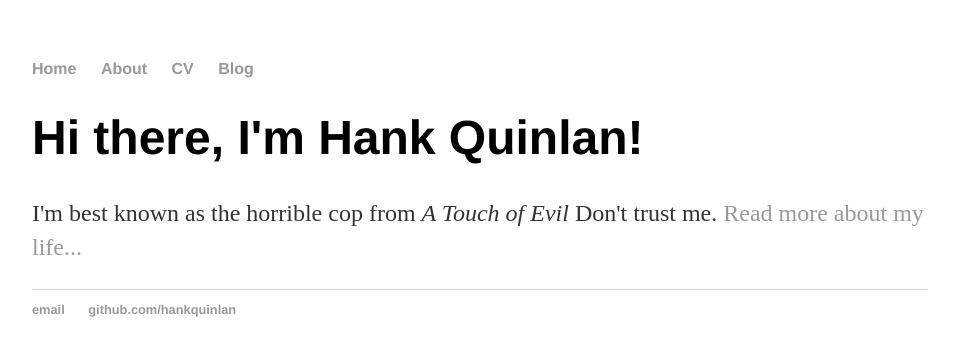
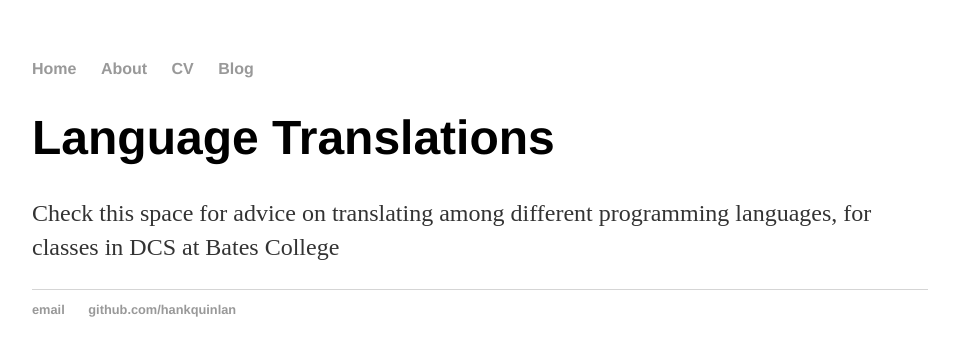
Before and after one commit to shrouta/shrouta.github.io, a Jekyll site: the page built from index.html, in a window 1280 px wide. Shown: the top 356 px of the page, without its empty margins (160-1115 px from the left). Built offline with Jekyll 4.4.1, drawn with Linux system fonts in a browser that asks for light colours.

Commit message:
Update index.html

```diff
--- a/index.html
+++ b/index.html
@@ -3,6 +3,6 @@ layout: default
 title: Hank Quinlan, Horrible Cop
 ---
 <div class="blurb">
-	<h1>Hi there, I'm Hank Quinlan!</h1>
-	<p>I'm best known as the horrible cop from <em>A Touch of Evil</em> Don't trust me. <a href="/about">Read more about my life...</a></p>
+	<h1>Language Translations</h1>
+	<p>Check this space for advice on translating among different programming languages, for classes in DCS at Bates College</p>
 </div><!-- /.blurb -->
```
